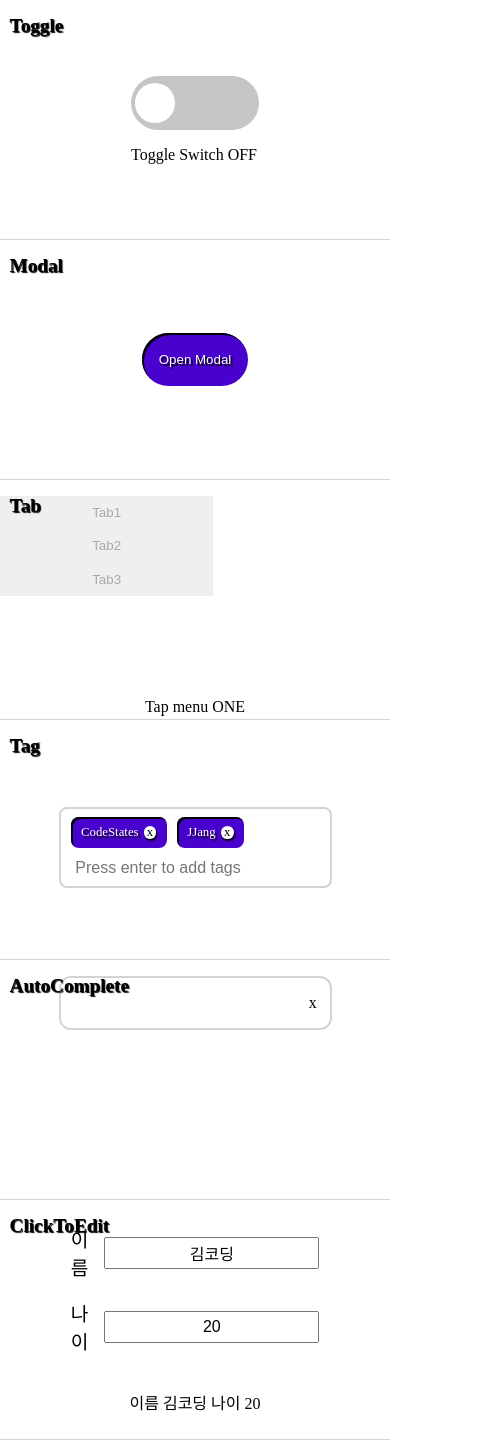
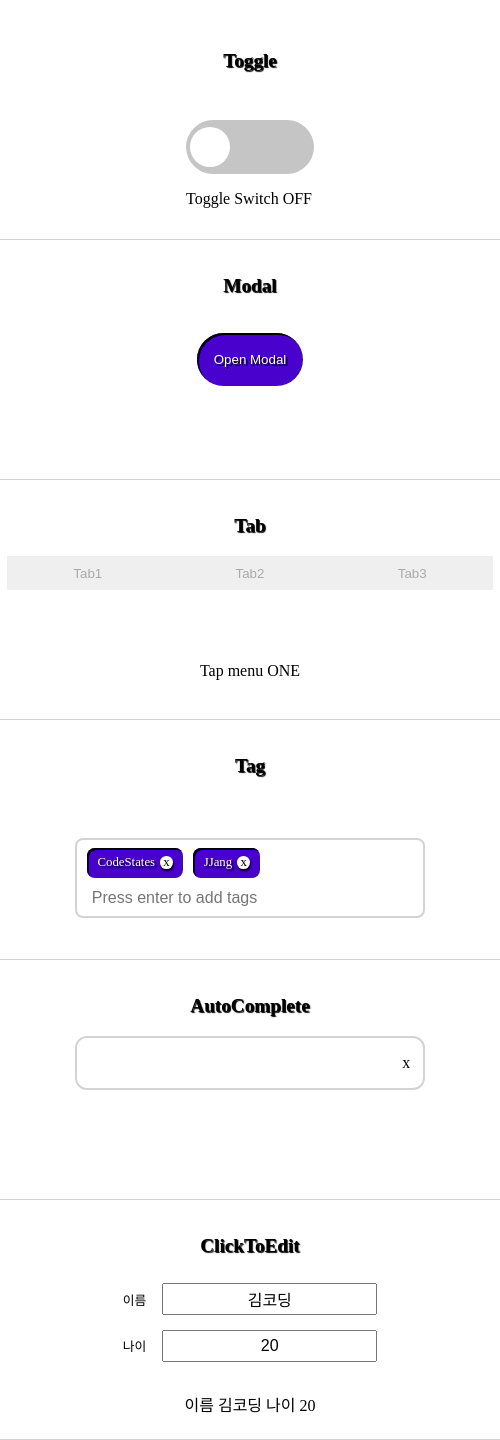
Before and after one commit to SpearJin/react_web_feature, a React (Create React App) app: page / in a window 390 px wide. Shown: the whole page, 500 px wide, since content can reach past the window. Built offline with nearby package versions, Linux system fonts and the light colour scheme.

Commit message:
반응형 구현

```diff
--- a/src/app.css
+++ b/src/app.css
@@ -3,6 +3,7 @@
   flex-direction: column;
   align-items: center;
   justify-content: space-around;
+  min-width: 500px;
 }
 
 .title {
@@ -15,3 +16,10 @@
   text-shadow: 1px 1px 1px #000;
   z-index: 10;
 }
+
+@media screen and (max-width: 1024px) {
+  .title {
+    position: static;
+    padding: 1em;
+  }
+}
--- a/src/components/autoComplete/autoComplete.styled.jsx
+++ b/src/components/autoComplete/autoComplete.styled.jsx
@@ -66,4 +66,8 @@ export const StyledAutoComplete = styled.section`
       box-shadow: 2px 4px 3px 0px lightgray;
     }
   }
+  @media screen and (max-width: 1024px) {
+    justify-content: flex-start;
+    align-items: center;
+  }
 `;
--- a/src/components/clickToEdit/clickToEdit.jsx
+++ b/src/components/clickToEdit/clickToEdit.jsx
@@ -25,7 +25,7 @@ const ClickToEdit = () => {
       <h1 className='title'>ClickToEdit</h1>
       <div className='clickEdit_container'>
         <div className='clickEdit_name edit'>
-          <span>이름</span>
+          <span className='text'>이름</span>
           <input
             className='clickEdit_input'
             type='text'
--- a/src/components/clickToEdit/clickToEdit.styled.jsx
+++ b/src/components/clickToEdit/clickToEdit.styled.jsx
@@ -6,17 +6,12 @@ export const StyledClickEdit = styled.section`
     flex-direction: column;
     justify-content: space-around;
     align-items: center;
-    position: relative;
     width: 100%;
     height: 100%;
     > .edit {
       display: flex;
       align-items: center;
       justify-content: center;
-      width: 25%;
-      > span {
-        font-size: 1.2rem;
-      }
       > .clickEdit_input {
         height: 2em;
         margin-left: 1em;
@@ -24,5 +19,13 @@ export const StyledClickEdit = styled.section`
         text-align: center;
       }
     }
+    span {
+      font-size: 1.2rem;
+    }
+    @media screen and (max-width: 1024px) {
+      span {
+        font-size: 0.8rem;
+      }
+    }
   }
 `;
--- a/src/components/modal/modal.styled.jsx
+++ b/src/components/modal/modal.styled.jsx
@@ -27,7 +27,6 @@ export const StyledModal = styled.section`
       display: ${({ isDisplay }) => (isDisplay ? 'none' : 'block')};
       width: 100%;
       height: 100%;
-
       z-index: 1;
       > .window_container {
         display: flex;
@@ -38,12 +37,10 @@ export const StyledModal = styled.section`
         > .window {
           display: flex;
           flex-direction: column;
+          align-items: center;
           padding: 2em 4em;
           border-radius: 20px;
           background-color: #fff;
-          > span {
-            display: inline-block;
-          }
           > .window_btn {
             text-align: center;
             cursor: pointer;
@@ -55,4 +52,14 @@ export const StyledModal = styled.section`
       }
     }
   }
+  @media screen and (max-width: 1024px) {
+    > .title {
+      position: absolute;
+      left: 50%;
+      transform: translateX(-50%);
+    }
+    .window {
+      margin-top: 3em;
+    }
+  }
 `;
--- a/src/components/tab/tab.styled.jsx
+++ b/src/components/tab/tab.styled.jsx
@@ -4,8 +4,9 @@ export const StyledTab = styled.section`
   > .tab_container {
     height: 100%;
     .tab_btn {
-      width: 16em;
+      /* width: 25vw; */
       height: 2.5em;
+      padding: 0 8em;
       border: transparent;
       color: darkgray;
       cursor: pointer;
@@ -20,5 +21,10 @@ export const StyledTab = styled.section`
       align-items: center;
       height: 100%;
     }
+    @media screen and (max-width: 1024px) {
+      .tab_btn {
+        padding: 0 5em;
+      }
+    }
   }
 `;
--- a/src/components/tag/tag.styled.jsx
+++ b/src/components/tag/tag.styled.jsx
@@ -13,11 +13,13 @@ export const StyledTag = styled.section`
       display: flex;
       flex-wrap: wrap;
       align-items: center;
+      max-height: 70%;
       row-gap: 10px;
       width: 70%;
       padding: 0.5em 0;
       border-radius: 8px;
       border: 2px solid lightgray;
+      overflow: auto;
       > .tag_item {
         display: flex;
         align-items: center;
--- a/src/index.css
+++ b/src/index.css
@@ -17,3 +17,10 @@ section {
   padding-top: 1em;
   border-bottom: 1px solid lightgray;
 }
+
+@media screen and (max-width: 1024px) {
+  section {
+    flex-direction: column;
+    justify-content: space-around;
+  }
+}
```
